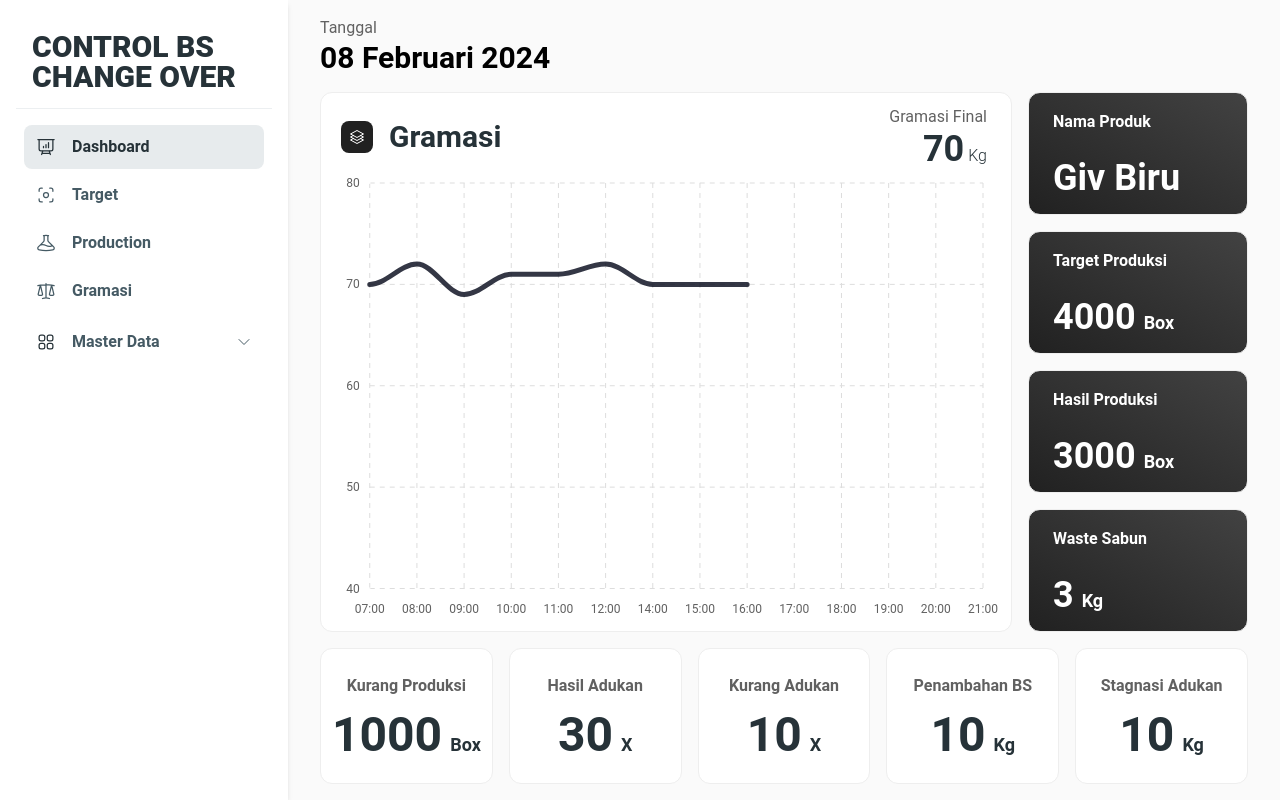
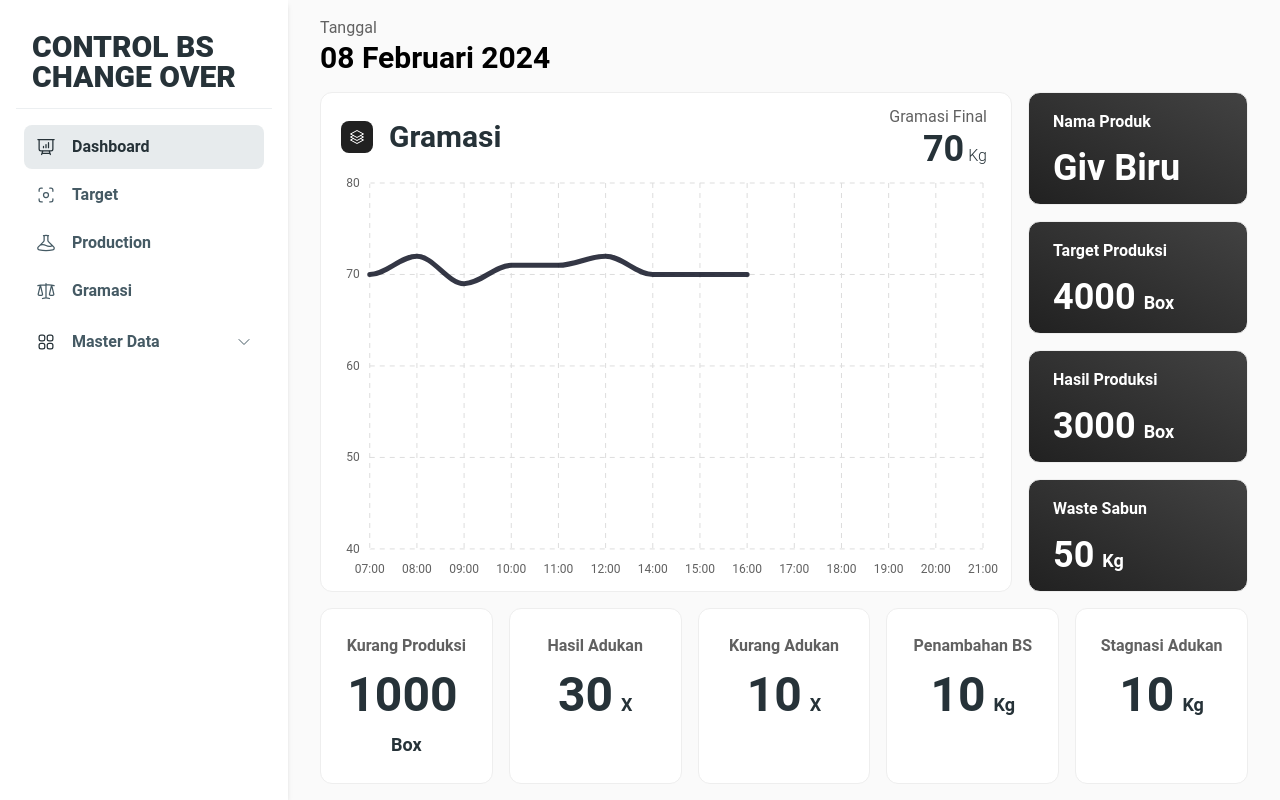
Before and after one commit to dhearizky12/Control-BS, a React (Create React App) app in the folder frontend/: page / in a window 1280 px wide. Built offline with nearby package versions, Linux system fonts and the light colour scheme.

Commit message:
feat(api) Implement api call on frontend

```diff
--- a/frontend/package.json
+++ b/frontend/package.json
@@ -9,6 +9,7 @@
     "@testing-library/react": "^13.4.0",
     "@testing-library/user-event": "^13.5.0",
     "axios": "^1.6.7",
+    "http-proxy-middleware": "^2.0.6",
     "react": "^18.2.0",
     "react-apexcharts": "^1.4.1",
     "react-dom": "^18.2.0",
--- a/frontend/src/components/Chart.jsx
+++ b/frontend/src/components/Chart.jsx
@@ -89,7 +89,12 @@ const chartConfig = {
 function ChartView() {
   return (
     <Card shadow={false} className="border h-full">
-      <CardHeader floated={false} shadow={false} color="transparent" className="-mb-6 h-[63.19px] flex-shrink-0 pb-2 flex items-center gap-3 rounded-none">
+      <CardHeader
+        floated={false}
+        shadow={false}
+        color="transparent"
+        className="-mb-6 h-[63.19px] flex-shrink-0 pb-2 flex items-center gap-3 rounded-none"
+      >
         <div className="w-max rounded-lg bg-gray-900 p-2 text-white m-1">
           <Square3Stack3DIcon className="h-4 w-4" />
         </div>
@@ -98,10 +103,12 @@ function ChartView() {
         </Typography>
         <div className="pr-2">
           <div>Gramasi Final</div>
-          <Typography color="blue-gray" className="flex items-end justify-end gap-1">
-            <div className="text-4xl font-bold">70</div>
-            <span>Kg</span>
-          </Typography>
+          <div className="flex items-end justify-end gap-1">
+            <Typography color="blue-gray" className="text-4xl font-bold">
+              70
+            </Typography>
+            <Typography color="blue-gray">Kg</Typography>
+          </div>
         </div>
       </CardHeader>
       <CardBody className="h-full pt-0 px-2 pb-0">
--- a/frontend/src/index.js
+++ b/frontend/src/index.js
@@ -7,11 +7,9 @@ import { ThemeProvider } from "@material-tailwind/react";
 
 const root = ReactDOM.createRoot(document.getElementById("root"));
 root.render(
-  <React.StrictMode>
-    <ThemeProvider>
-      <App />
-    </ThemeProvider>
-  </React.StrictMode>,
+  <ThemeProvider>
+    <App />
+  </ThemeProvider>
 );
 
 // If you want to start measuring performance in your app, pass a function
--- a/frontend/src/pages/Dashboard.jsx
+++ b/frontend/src/pages/Dashboard.jsx
@@ -19,11 +19,7 @@ function Dashboard(props) {
               <Typography variant="h6" className="font-bold">
                 Nama Produk
               </Typography>
-              <div>
-                <Typography className="font-bold flex gap-2 items-end">
-                  <div className="text-4xl">Giv Biru</div>
-                </Typography>
-              </div>
+              <Typography className="font-bold flex gap-2 items-end text-4xl">Giv Biru</Typography>
             </CardBody>
           </Card>
           <Card color="gray" variant="gradient" shadow={false} className="border flex-1">
@@ -32,10 +28,8 @@ function Dashboard(props) {
                 Target Produksi
               </Typography>
               <div>
-                <Typography className="font-bold flex gap-2 items-end">
-                  <div className="text-4xl">4000</div>
-                  <div className="text-lg">Box</div>
-                </Typography>
+                <Typography className="font-bold text-4xl inline-block mr-2">4000</Typography>
+                <Typography className="font-bold text-lg inline-block">Box</Typography>
               </div>
             </CardBody>
           </Card>
@@ -45,10 +39,8 @@ function Dashboard(props) {
                 Hasil Produksi
               </Typography>
               <div>
-                <Typography className="font-bold flex gap-2 items-end">
-                  <div className="text-4xl">3000</div>
-                  <div className="text-lg">Box</div>
-                </Typography>
+                <Typography className="font-bold text-4xl inline-block mr-2">3000</Typography>
+                <Typography className="font-bold text-lg inline-block">Box</Typography>
               </div>
             </CardBody>
           </Card>
@@ -58,10 +50,8 @@ function Dashboard(props) {
                 Waste Sabun
               </Typography>
               <div>
-                <Typography className="font-bold flex gap-2 items-end">
-                  <div className="text-4xl">3</div>
-                  <div className="text-lg">Kg</div>
-                </Typography>
+                <Typography className="font-bold text-4xl inline-block mr-2">50</Typography>
+                <Typography className="font-bold text-lg inline-block">Kg</Typography>
               </div>
             </CardBody>
           </Card>
@@ -73,10 +63,14 @@ function Dashboard(props) {
             <Typography variant="h6" className="font-bold">
               Kurang Produksi
             </Typography>
-            <Typography color="blue-gray" className="font-bold flex gap-2 items-end justify-center mt-3">
-              <div className="text-5xl">1000</div>
-              <div className="text-lg">Box</div>
-            </Typography>
+            <div>
+              <Typography color="blue-gray" className="font-bold inline-block mr-2 mt-3 text-5xl">
+                1000
+              </Typography>
+              <Typography color="blue-gray" className="font-bold inline-block mt-3 text-lg">
+                Box
+              </Typography>
+            </div>
           </CardBody>
         </Card>
         <Card shadow={false} className="border flex-1">
@@ -84,10 +78,14 @@ function Dashboard(props) {
             <Typography variant="h6" className="font-bold">
               Hasil Adukan
             </Typography>
-            <Typography color="blue-gray" className="font-bold flex gap-2 items-end justify-center mt-3">
-              <div className="text-5xl">30</div>
-              <div className="text-lg">X</div>
-            </Typography>
+            <div>
+              <Typography color="blue-gray" className="font-bold inline-block mr-2 mt-3 text-5xl">
+                30
+              </Typography>
+              <Typography color="blue-gray" className="font-bold inline-block mt-3 text-lg">
+                X
+              </Typography>
+            </div>
           </CardBody>
         </Card>
         <Card shadow={false} className="border flex-1">
@@ -95,10 +93,14 @@ function Dashboard(props) {
             <Typography variant="h6" className="font-bold">
               Kurang Adukan
             </Typography>
-            <Typography color="blue-gray" className="font-bold flex gap-2 items-end justify-center mt-3">
-              <div className="text-5xl">10</div>
-              <div className="text-lg">X</div>
-            </Typography>
+            <div>
+              <Typography color="blue-gray" className="font-bold inline-block mr-2 mt-3 text-5xl">
+                10
+              </Typography>
+              <Typography color="blue-gray" className="font-bold inline-block mt-3 text-lg">
+                X
+              </Typography>
+            </div>
           </CardBody>
         </Card>
         <Card shadow={false} className="border flex-1">
@@ -106,10 +108,14 @@ function Dashboard(props) {
             <Typography variant="h6" className="font-bold">
               Penambahan BS
             </Typography>
-            <Typography color="blue-gray" className="font-bold flex gap-2 items-end justify-center mt-3">
-              <div className="text-5xl">10</div>
-              <div className="text-lg">Kg</div>
-            </Typography>
+            <div>
+              <Typography color="blue-gray" className="font-bold inline-block mr-2 mt-3 text-5xl">
+                10
+              </Typography>
+              <Typography color="blue-gray" className="font-bold inline-block mt-3 text-lg">
+                Kg
+              </Typography>
+            </div>
           </CardBody>
         </Card>
         <Card shadow={false} className="border flex-1">
@@ -117,10 +123,14 @@ function Dashboard(props) {
             <Typography variant="h6" className="font-bold">
               Stagnasi Adukan
             </Typography>
-            <Typography color="blue-gray" className="font-bold flex gap-2 items-end justify-center mt-3">
-              <div className="text-5xl">10</div>
-              <div className="text-lg">Kg</div>
-            </Typography>
+            <div>
+              <Typography color="blue-gray" className="font-bold inline-block mr-2 mt-3 text-5xl">
+                10
+              </Typography>
+              <Typography color="blue-gray" className="font-bold inline-block mt-3 text-lg">
+                Kg
+              </Typography>
+            </div>
           </CardBody>
         </Card>
       </div>
--- a/frontend/src/pages/Group.jsx
+++ b/frontend/src/pages/Group.jsx
@@ -1,18 +1,23 @@
-import React, { memo } from "react";
+import React, { memo, useEffect, useState } from "react";
 import { Card, Typography, Button, Dialog, DialogHeader, DialogBody, DialogFooter, Input, Select, Option } from "@material-tailwind/react";
 import { PlusIcon } from "@heroicons/react/24/outline";
 
 function Group() {
-  const TABLE_ROWS = [
-    {
-      name: "Group 1",
-    },
-    {
-      name: "Group 2",
-    },
-  ];
+  const [open, setOpen] = useState(false);
+  const [groupData, setGroupData] = useState([]);
 
-  const [open, setOpen] = React.useState(false);
+  useEffect(() => {
+    fetch("/api/groups", { method: "GET" })
+      .then((response) => response.json())
+      .then((response) => {
+        setGroupData(response);
+      })
+      .catch((error) => {
+        console.error("API Error:", error);
+      });
+
+    return () => {};
+  }, []);
 
   const handleOpen = () => setOpen(!open);
 
@@ -32,27 +37,28 @@ function Group() {
       <div className="flex-1 w-full overflow-hidden pb-4 px-8">
         <Card className="max-h-full h-fit w-full overflow-hidden flex flex-col">
           <div className="flex bg-black border-b border-blue-gray-100 ">
-            <div key="name" className="p-4 flex-1">
-              <Typography variant="small" color="white" className="font-bold leading-none text-md">
+            <div className="p-4 flex-1">
+              <Typography color="white" className="font-bold leading-none text-md">
                 Nama Group
               </Typography>
             </div>
-            <div key="name" className="p-4 w-[217.89px]">
-              <Typography variant="small" color="white" className="font-bold leading-none text-md">
+            <div className="p-4 w-[217.89px] mr-[17px]">
+              <Typography color="white" className="font-bold leading-none text-md">
                 Aksi
               </Typography>
             </div>
           </div>
           <div className="overflow-y-auto overflow-x-hidden gutter-stable">
-            {TABLE_ROWS.map(({ name }, index) => {
+            {groupData.length ? (
+              groupData.map(({ name }, index) => {
                 return (
                   <div key={index} className="flex [&>div]:p-4 [&>div]:border-b [&>div]:border-blue-gray-50 -mr-[17px]">
                     <div className="flex-1 flex items-center">
-                    <Typography variant="small" color="blue-gray" className="font-normal">
+                      <Typography color="blue-gray" className="font-normal">
                         {name}
                       </Typography>
                     </div>
-                  <div className="flex gap-3 w-[217.89px]">
+                    <div className="flex gap-3 w-[217.89px] mr-[17px]">
                       <Button variant="outlined" color="red">
                         Delete
                       </Button>
@@ -60,7 +66,10 @@ function Group() {
                     </div>
                   </div>
                 );
-            })}
+              })
+            ) : (
+              <div className="px-3 py-5 text-center">Data Kosong</div>
+            )}
           </div>
         </Card>
       </div>
--- a/frontend/src/pages/Main.jsx
+++ b/frontend/src/pages/Main.jsx
@@ -33,8 +33,10 @@ function Main() {
       <Card className="h-full w-full max-w-[18rem] p-4 rounded-none">
         <div className="px-4 pt-4 pb-2">
           <Typography color="blue-gray" className="text-3xl font-extrabold leading-[1]">
-            <div>CONTROL BS</div>
-            <div>CHANGE OVER</div>
+            CONTROL BS
+          </Typography>
+          <Typography color="blue-gray" className="text-3xl font-extrabold leading-[1]">
+            CHANGE OVER
           </Typography>
         </div>
         <hr className="my-2 border-blue-gray-50" />
--- a/frontend/src/pages/Target.jsx
+++ b/frontend/src/pages/Target.jsx
@@ -3,25 +3,19 @@ import { Card, CardBody, Typography, Button, Dialog, DialogHeader, DialogBody, D
 import { PlusIcon } from "@heroicons/react/24/outline";
 
 function Target() {
-  const TABLE_HEAD = useRef(["Group", "Shift", "Hasil Adukan", "Penambahan BS", "Gramasi", "Hasil Produksi", "Waste"]);
+  const TABLE_HEAD = useRef(["Tanggal", "Nama Produk", "Target Produksi", "MID"]);
   const TABLE_ROWS = [
     {
-      group: 1,
-      shift: 1,
-      mixResult: 70,
-      additionBS: 10,
-      grammage: 70,
-      result: 200,
-      waste: 10,
+      date: 1,
+      product: 1,
+      target: 70,
+      mid: 10,
     },
     {
-      group: 1,
-      shift: 2,
-      mixResult: 70,
-      additionBS: 10,
-      grammage: 70,
-      result: 200,
-      waste: 10,
+      date: 1,
+      product: 1,
+      target: 70,
+      mid: 10,
     },
   ];
   const [open, setOpen] = React.useState(false);
@@ -36,7 +30,7 @@ function Target() {
         <div className="flex gap-3">
           <Button onClick={handleOpen} className="flex items-center gap-2">
             <PlusIcon className="h-5 w-5" />
-            Update Target
+            Tambah Target
           </Button>
         </div>
       </div>
@@ -47,9 +41,7 @@ function Target() {
               Tanggal Produksi
             </Typography>
             <div>
-              <Typography className="font-bold flex gap-2 items-end">
-                <div className="text-3xl">8 Februari 2024</div>
-              </Typography>
+              <Typography className="font-bold flex gap-2 items-end text-3xl">8 Februari 2024</Typography>
             </div>
           </CardBody>
         </Card>
@@ -59,9 +51,7 @@ function Target() {
               Nama Produk
             </Typography>
             <div>
-              <Typography className="font-bold flex gap-2 items-end">
-                <div className="text-3xl">Giv Biru</div>
-              </Typography>
+              <Typography className="font-bold flex gap-2 items-end text-3xl">Giv Biru</Typography>
             </div>
           </CardBody>
         </Card>
@@ -71,9 +61,7 @@ function Target() {
               Target Produksi
             </Typography>
             <div>
-              <Typography className="font-bold flex gap-2 items-end">
-                <div className="text-3xl">500 Box</div>
-              </Typography>
+              <Typography className="font-bold flex gap-2 items-end text-3xl">500 Box</Typography>
             </div>
           </CardBody>
         </Card>
@@ -83,18 +71,18 @@ function Target() {
               MID
             </Typography>
             <div>
-              <Typography className="font-bold flex gap-2 items-end">
-                <div className="text-3xl">PO23341231</div>
-              </Typography>
+              <Typography className="font-bold flex gap-2 items-end text-3xl">PO23341231</Typography>
             </div>
           </CardBody>
         </Card>
       </div>
+
+      {/* TODO: ganti isi table */}
       <div className="mt-6">
         <div className="font-bold text-3xl mb-3">History Target</div>
         <div className="flex-1 w-full overflow-hidden pb-4">
           <Card className="max-h-full h-fit w-full overflow-hidden flex flex-col">
-            <div className="grid grid-cols-7 bg-black border-b border-blue-gray-100 ">
+            <div className="grid grid-cols-4 bg-black border-b border-blue-gray-100 ">
               {TABLE_HEAD.current.map((head) => (
                 <div key={head} className="p-4">
                   <Typography variant="small" color="white" className="font-bold leading-none text-md">
@@ -104,42 +92,27 @@ function Target() {
               ))}
             </div>
             <div className="overflow-y-auto gutter-stable">
-              {TABLE_ROWS.map(({ group, shift, mixResult, additionBS, grammage, result }, index) => {
+              {TABLE_ROWS.map(({ date, product, target, mid }, index) => {
                 return (
-                  <div key={index} className="grid grid-cols-7 [&>div]:p-4 [&>div]:border-b [&>div]:border-blue-gray-50 -mr-[17px]">
+                  <div key={index} className="grid grid-cols-4 [&>div]:p-4 [&>div]:border-b [&>div]:border-blue-gray-50 -mr-[17px]">
                     <div>
                       <Typography variant="small" color="blue-gray" className="font-bold">
-                        {group}
+                        {date}
                       </Typography>
                     </div>
                     <div>
                       <Typography variant="small" color="blue-gray" className="font-normal">
-                        {shift}
+                        {product}
                       </Typography>
                     </div>
                     <div>
                       <Typography variant="small" color="blue-gray" className="font-normal">
-                        {mixResult} Kg
+                        {target} Box
                       </Typography>
                     </div>
                     <div>
                       <Typography variant="small" color="blue-gray" className="font-normal">
-                        {additionBS} Kg
-                      </Typography>
-                    </div>
-                    <div>
-                      <Typography variant="small" color="blue-gray" className="font-normal">
-                        {grammage} Kg
-                      </Typography>
-                    </div>
-                    <div>
-                      <Typography variant="small" color="blue-gray" className="font-normal">
-                        {result} Box
-                      </Typography>
-                    </div>
-                    <div>
-                      <Typography variant="small" color="blue-gray" className="font-normal">
-                        {result} Kg
+                        {mid}
                       </Typography>
                     </div>
                   </div>
@@ -150,6 +123,7 @@ function Target() {
         </div>
       </div>
 
+      {/* TODO: ganti isi dialog */}
       <Dialog open={open} handler={handleOpen}>
         <DialogHeader>Add Target</DialogHeader>
         <DialogBody>
--- /dev/null
+++ b/frontend/src/setupProxy.js
@@ -0,0 +1,5 @@
+const { createProxyMiddleware } = require("http-proxy-middleware");
+
+module.exports = (app) => {
+  app.use("/api", createProxyMiddleware({ target: process.env.REACT_APP_SERVER_URL }));
+};
```
Also changed, not shown: frontend/src/App.js (+4 -4 lines), frontend/src/pages/Product.jsx (+27 -18 lines), frontend/src/pages/Shift.jsx (+31 -21 lines), 2 other files (tests, documents, lock files or other folders). Lines whose indentation alone changed are shown as unchanged.
